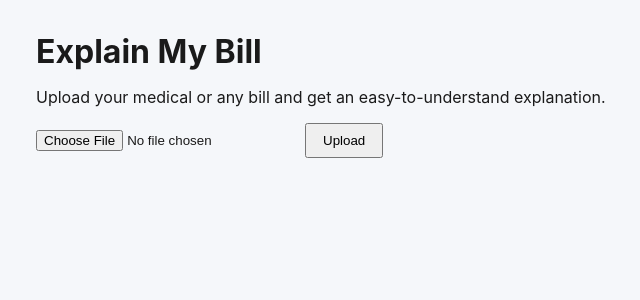
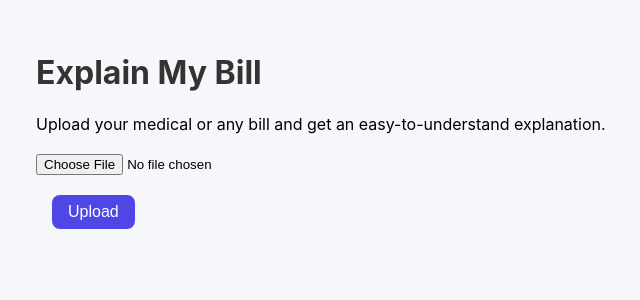
Before and after one commit to kevin-phan-25/explain-my-bill-frontend, a React (Create React App) app in the folder frontend/: page / in a window 1280 px wide. Shown: the top 300 px of the page, without its empty margins (204-844 px from the left). Built offline with nearby package versions, Linux system fonts and the light colour scheme; no server answers.

Commit message:
Update index.css

```diff
--- a/frontend/src/index.css
+++ b/frontend/src/index.css
@@ -1,15 +1,48 @@
-/* Global Styles */
 body {
   margin: 0;
   font-family: 'Inter', sans-serif;
-  background-color: #f5f7fa;
-  color: #1a1a1a;
+  background: #f5f7fa;
 }
 
-h1, h2, h3, h4 {
-  margin: 0;
+h1, h2, h3 {
+  color: #333;
 }
 
 button {
   cursor: pointer;
 }
+
+.container {
+  max-width: 600px;
+  margin: 50px auto;
+  background: white;
+  padding: 30px;
+  border-radius: 12px;
+  box-shadow: 0 5px 20px rgba(0,0,0,0.1);
+}
+
+input[type="file"] {
+  display: block;
+  margin: 20px 0;
+}
+
+button {
+  background: #4f46e5;
+  color: white;
+  border: none;
+  padding: 12px 24px;
+  border-radius: 8px;
+  font-size: 16px;
+}
+
+button:hover {
+  background: #4338ca;
+}
+
+.result {
+  margin-top: 20px;
+  padding: 15px;
+  border-radius: 8px;
+  background: #f3f4f6;
+  white-space: pre-wrap;
+}
```
